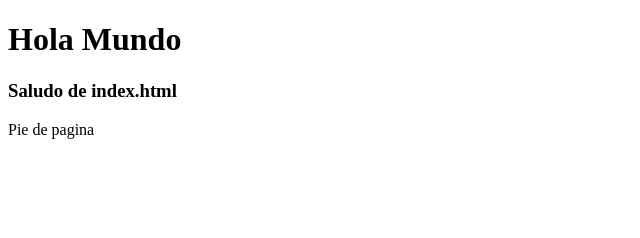
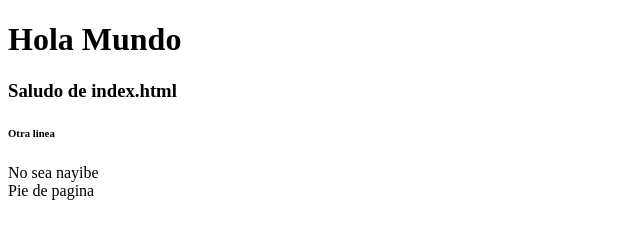
Before and after one commit to CRISTIAN7712/pruebaRemoto2, a plain HTML site: page index.html in a window 1280 px wide. Shown: the whole page, without its empty margins (0-640 px from the left). Drawn offline with Linux system fonts and the light colour scheme.

Commit message:
feat: agregando proceso en js y h12 en index.html

```diff
--- a/index.html
+++ b/index.html
@@ -8,7 +8,8 @@
 <body>
     <h1>Hola Mundo</h1>
     <h3>Saludo de index.html</h3>
-
+    <h6>Otra linea</h6>
+    <h12>No sea nayibe</h12>
     <footer>Pie de pagina</footer>
 </body>
 </html>
--- a/main.js
+++ b/main.js
@@ -1 +1,2 @@
 console.log('Hola desde JS');
+console.log('Hola desde JS');
```
